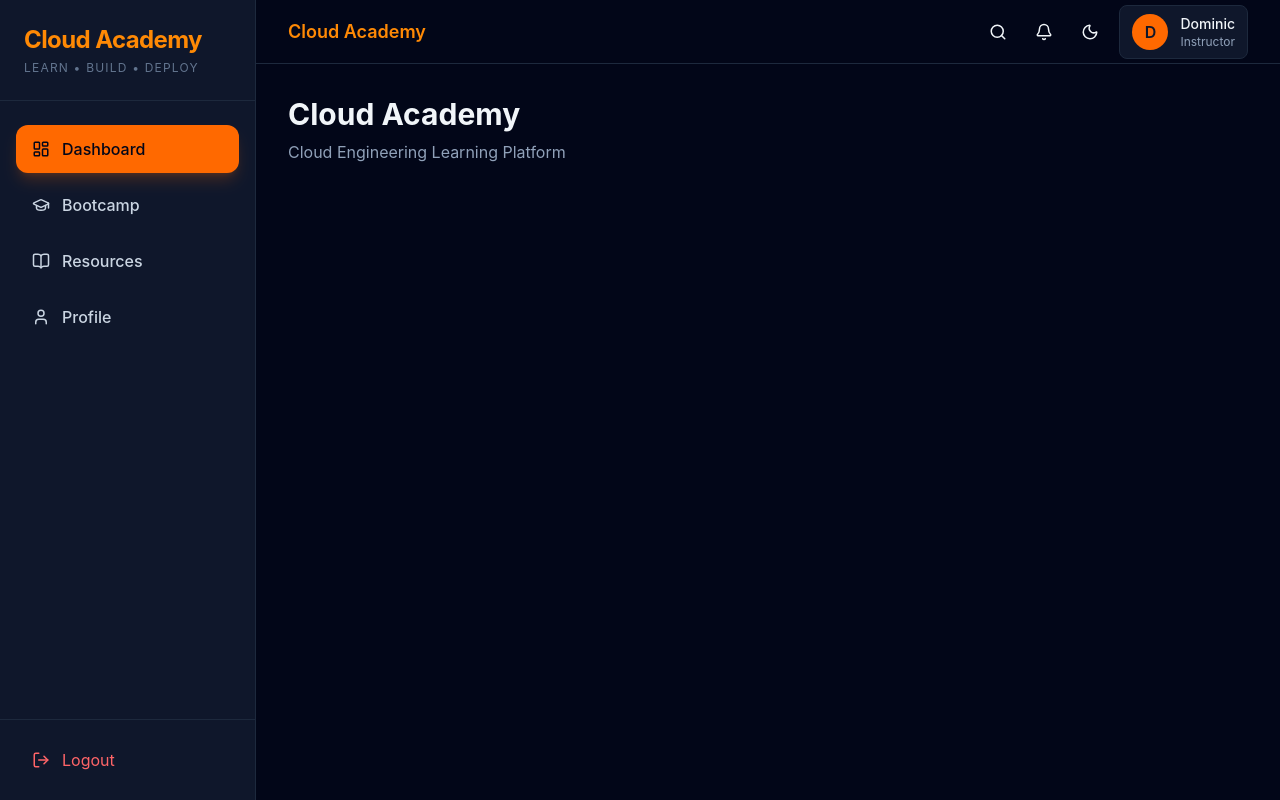
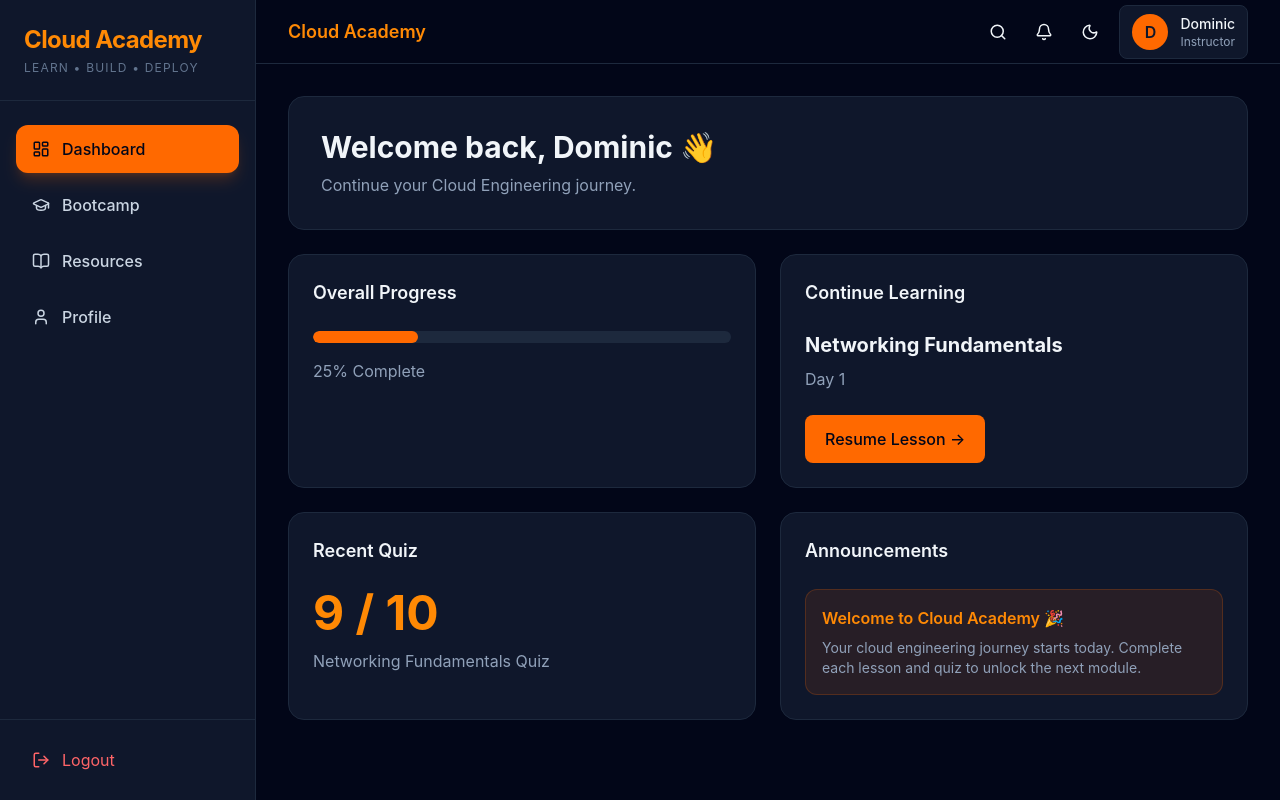
Before and after one commit to dominiccalixtro/cloud_academy, a React (Vite) app in the folder frontend/: page /dashboard in a window 1280 px wide. Built offline with nearby package versions, Linux system fonts and the light colour scheme.

Commit message:
feat: implement student dashboard

```diff
--- a/frontend/src/App.tsx
+++ b/frontend/src/App.tsx
@@ -1,13 +1,10 @@
 import { AppLayout } from "./layouts/AppLayout";
+import { DashboardPage } from "./features/dashboard/pages/DashboardPage";
 
 function App() {
   return (
     <AppLayout>
-      <h1 className="text-3xl font-bold">Cloud Academy</h1>
-
-      <p className="mt-2 text-slate-400">
-        Cloud Engineering Learning Platform
-      </p>
+      <DashboardPage />
     </AppLayout>
   );
 }
--- /dev/null
+++ b/frontend/src/features/dashboard/components/AnnouncementCard.tsx
@@ -0,0 +1,19 @@
+export function AnnouncementCard() {
+  return (
+    <div className="rounded-2xl border border-slate-800 bg-slate-900 p-6">
+      <h2 className="text-lg font-semibold">
+        Announcements
+      </h2>
+
+      <div className="mt-6 rounded-xl border border-orange-500/20 bg-orange-500/10 p-4">
+        <h3 className="font-semibold text-orange-400">
+          Welcome to Cloud Academy 🎉
+        </h3>
+
+        <p className="mt-2 text-sm text-slate-400">
+          Your cloud engineering journey starts today. Complete each lesson and quiz to unlock the next module.
+        </p>
+      </div>
+    </div>
+  );
+}
--- /dev/null
+++ b/frontend/src/features/dashboard/components/ContinueLearningCard.tsx
@@ -0,0 +1,21 @@
+export function ContinueLearningCard() {
+  return (
+    <div className="rounded-2xl border border-slate-800 bg-slate-900 p-6">
+      <h2 className="text-lg font-semibold">
+        Continue Learning
+      </h2>
+
+      <h3 className="mt-6 text-xl font-bold">
+        Networking Fundamentals
+      </h3>
+
+      <p className="mt-2 text-slate-400">
+        Day 1
+      </p>
+
+      <button className="mt-6 rounded-lg bg-orange-500 px-5 py-3 font-medium text-slate-950 transition hover:bg-orange-400">
+        Resume Lesson →
+      </button>
+    </div>
+  );
+}
--- /dev/null
+++ b/frontend/src/features/dashboard/components/ProgressCard.tsx
@@ -0,0 +1,17 @@
+export function ProgressCard() {
+  return (
+    <div className="rounded-2xl border border-slate-800 bg-slate-900 p-6">
+      <h2 className="text-lg font-semibold">
+        Overall Progress
+      </h2>
+
+      <div className="mt-6 h-3 overflow-hidden rounded-full bg-slate-800">
+        <div className="h-full w-1/4 rounded-full bg-orange-500" />
+      </div>
+
+      <p className="mt-4 text-slate-400">
+        25% Complete
+      </p>
+    </div>
+  );
+}
--- /dev/null
+++ b/frontend/src/features/dashboard/components/RecentQuizCard.tsx
@@ -0,0 +1,17 @@
+export function RecentQuizCard() {
+  return (
+    <div className="rounded-2xl border border-slate-800 bg-slate-900 p-6">
+      <h2 className="text-lg font-semibold">
+        Recent Quiz
+      </h2>
+
+      <div className="mt-6 text-5xl font-bold text-orange-400">
+        9 / 10
+      </div>
+
+      <p className="mt-3 text-slate-400">
+        Networking Fundamentals Quiz
+      </p>
+    </div>
+  );
+}
--- /dev/null
+++ b/frontend/src/features/dashboard/components/WelcomeCard.tsx
@@ -0,0 +1,13 @@
+export function WelcomeCard() {
+  return (
+    <div className="rounded-2xl border border-slate-800 bg-slate-900 p-8">
+      <h1 className="text-3xl font-bold">
+        Welcome back, Dominic 👋
+      </h1>
+
+      <p className="mt-2 text-slate-400">
+        Continue your Cloud Engineering journey.
+      </p>
+    </div>
+  );
+}
--- /dev/null
+++ b/frontend/src/features/dashboard/pages/DashboardPage.tsx
@@ -0,0 +1,23 @@
+import { WelcomeCard } from "../components/WelcomeCard";
+import { ProgressCard } from "../components/ProgressCard";
+import { ContinueLearningCard } from "../components/ContinueLearningCard";
+import { RecentQuizCard } from "../components/RecentQuizCard";
+import { AnnouncementCard } from "../components/AnnouncementCard";
+
+export function DashboardPage() {
+  return (
+    <div className="space-y-6">
+      <WelcomeCard />
+
+      <div className="grid grid-cols-1 gap-6 lg:grid-cols-2">
+        <ProgressCard />
+        <ContinueLearningCard />
+      </div>
+
+      <div className="grid grid-cols-1 gap-6 lg:grid-cols-2">
+        <RecentQuizCard />
+        <AnnouncementCard />
+      </div>
+    </div>
+  );
+}
```
